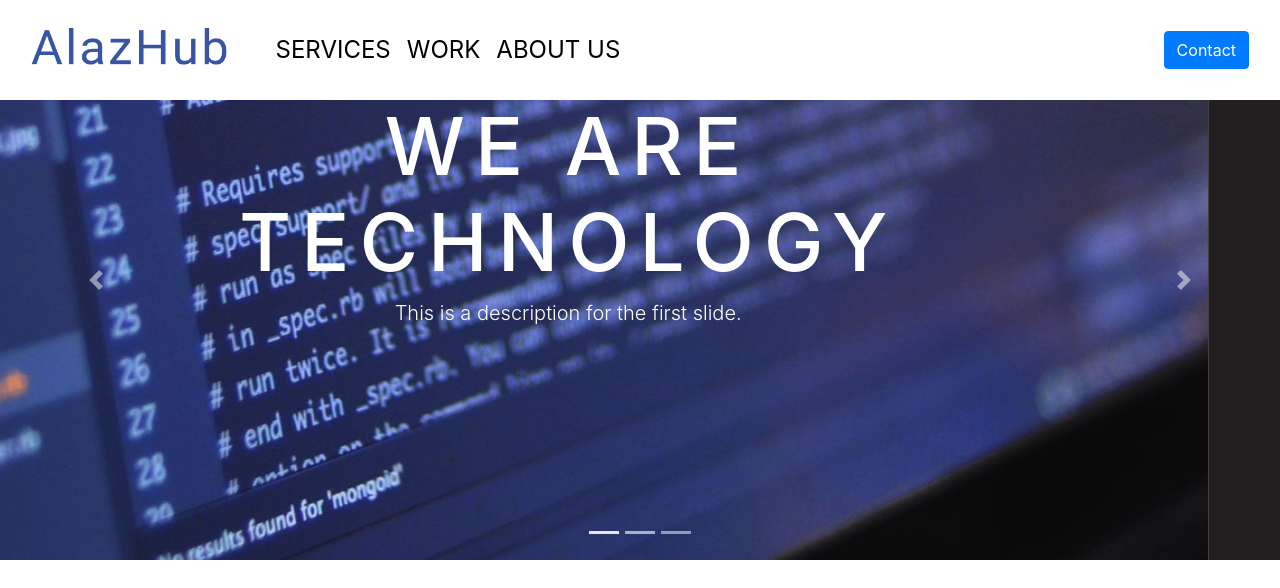
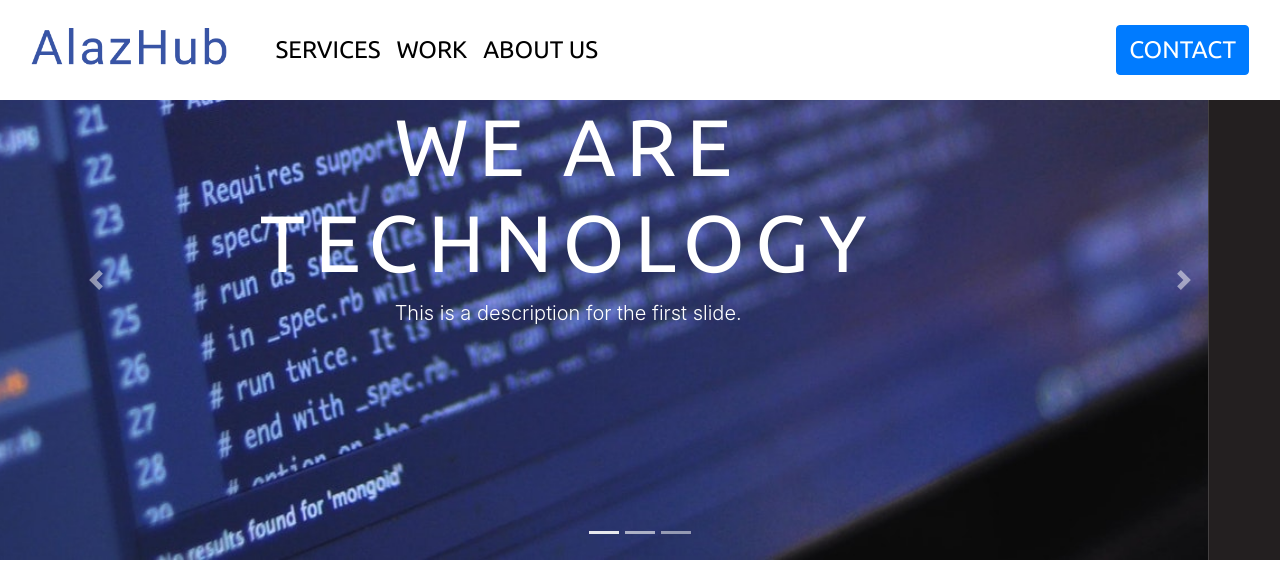
Before and after one commit to Alesio-Clement/AlazHub-day2of100, a plain HTML site: page index.html in a window 1280 px wide. Shown: the top 588 px of the page. Drawn offline with nearby package versions, Linux system fonts and the light colour scheme.

Commit message:
btn-contact-editted

```diff
--- a/css/style.css
+++ b/css/style.css
@@ -34,6 +34,7 @@
     font-weight: 500;
     letter-spacing: 10px;
     text-transform: uppercase;
+    font-family: 'Ubuntu', sans-serif;
 }
 
 
@@ -46,7 +47,16 @@
      color: #000 !important;
      font-size: 1.5em;
      text-transform: uppercase;
+     font-family: 'Ubuntu', sans-serif;
 
+ }
+
+ .btn-contact
+ {
+
+     font-size: 1.5em;
+     text-transform: uppercase;
+     font-family: 'Ubuntu', sans-serif;
  }
 
 
--- a/index.html
+++ b/index.html
@@ -35,7 +35,7 @@
       </div>
       <ul class="navbar-nav ml-right">
         <li class="nav-item">
-          <a class="btn btn-primary" href="#">Contact</a>
+          <a class="btn btn-primary btn-contact" href="#">Contact</a>
         </li>
       </ul>
     </div>
```
